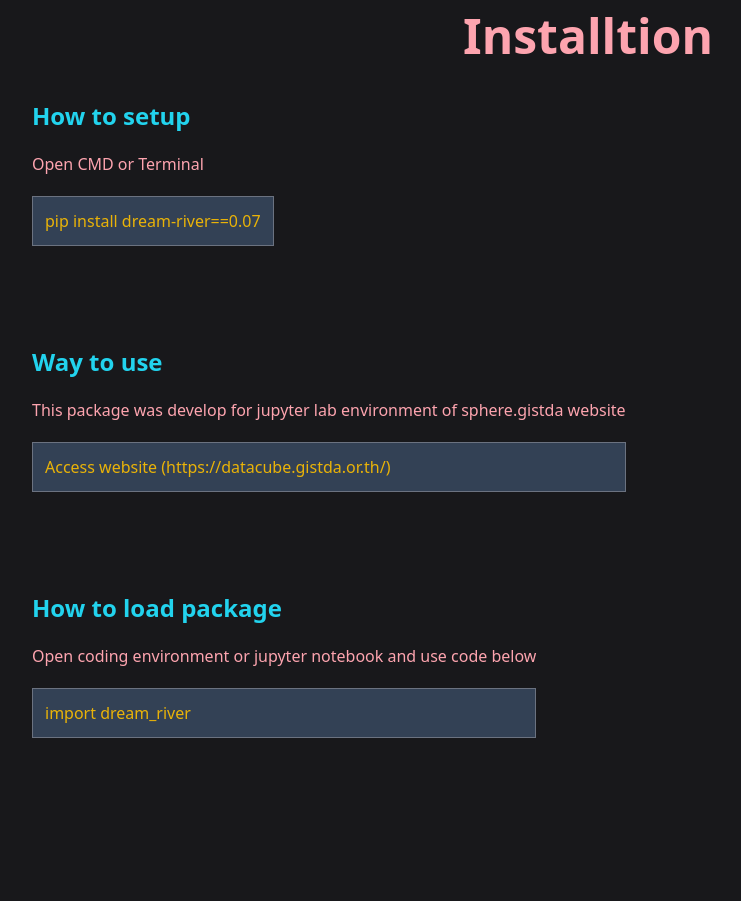
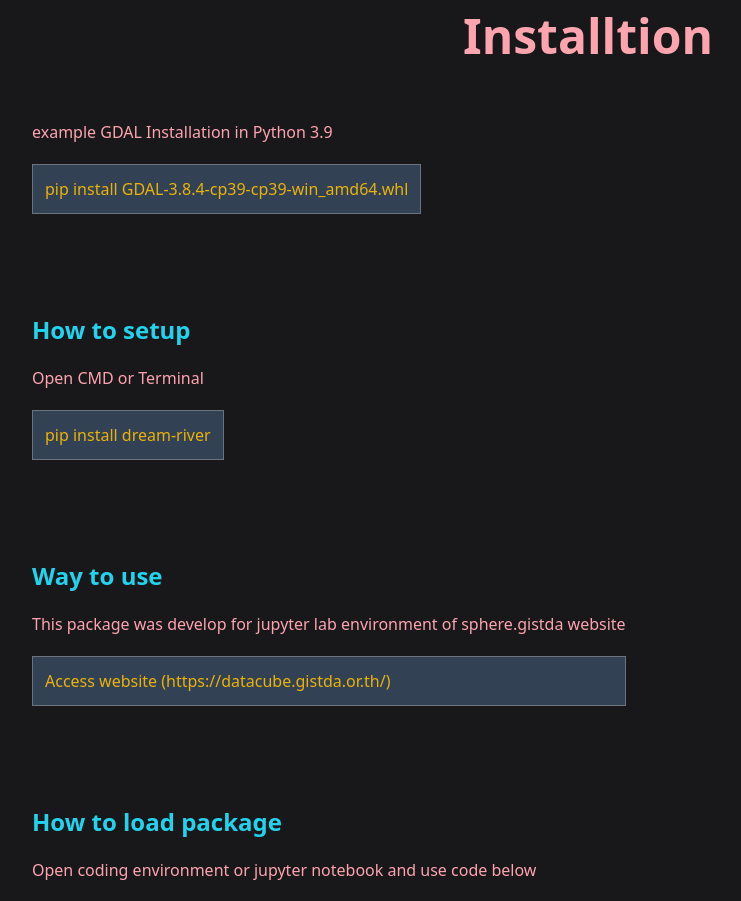
Before and after one commit to DreamPTK/Dream-River, a React (Vite) app: page / in a window 1280 px wide. Shown: the part 900-1801 px from the top of the page, without its empty margins (84-825 px from the left). Built offline with nearby package versions, Linux system fonts and the light colour scheme.

Commit message:
Update Installation.jsx

```diff
--- a/src/components/Installation.jsx
+++ b/src/components/Installation.jsx
@@ -3,9 +3,16 @@ import Install_Item from "./Install_Item";
 
 const data = [
   {
+    text: "Need to setup Microsoft C++ Build Tools before Installation",
+    text: "Need to install GDAL via wheel file, Download in this link below",
+    detail: "https://github.com/cgohlke/geospatial-wheels/releases",
+    text: "example GDAL Installation in Python 3.9",
+    detail: "pip install GDAL-3.8.4-cp39-cp39-win_amd64.whl",
+  },
+  {
     how: "How to setup",
     text: "Open CMD or Terminal",
-    detail: "pip install dream-river==0.07",
+    detail: "pip install dream-river",
   },
   {
     how: "Way to use",
```
